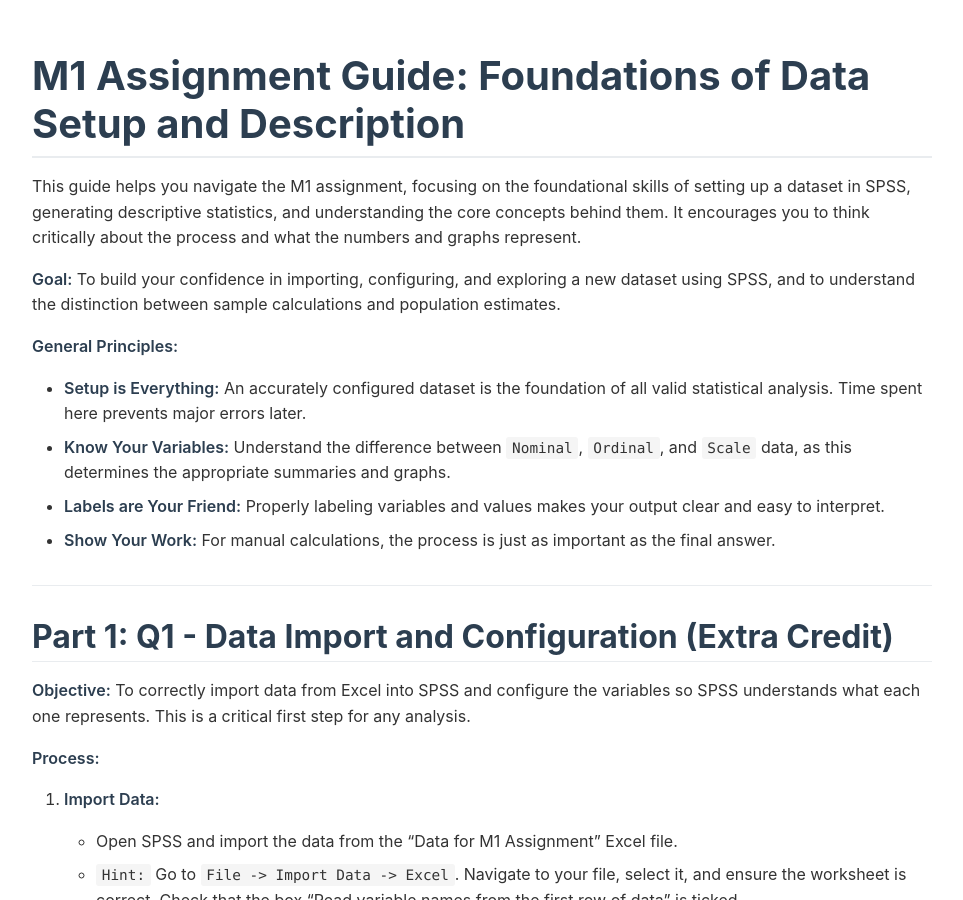
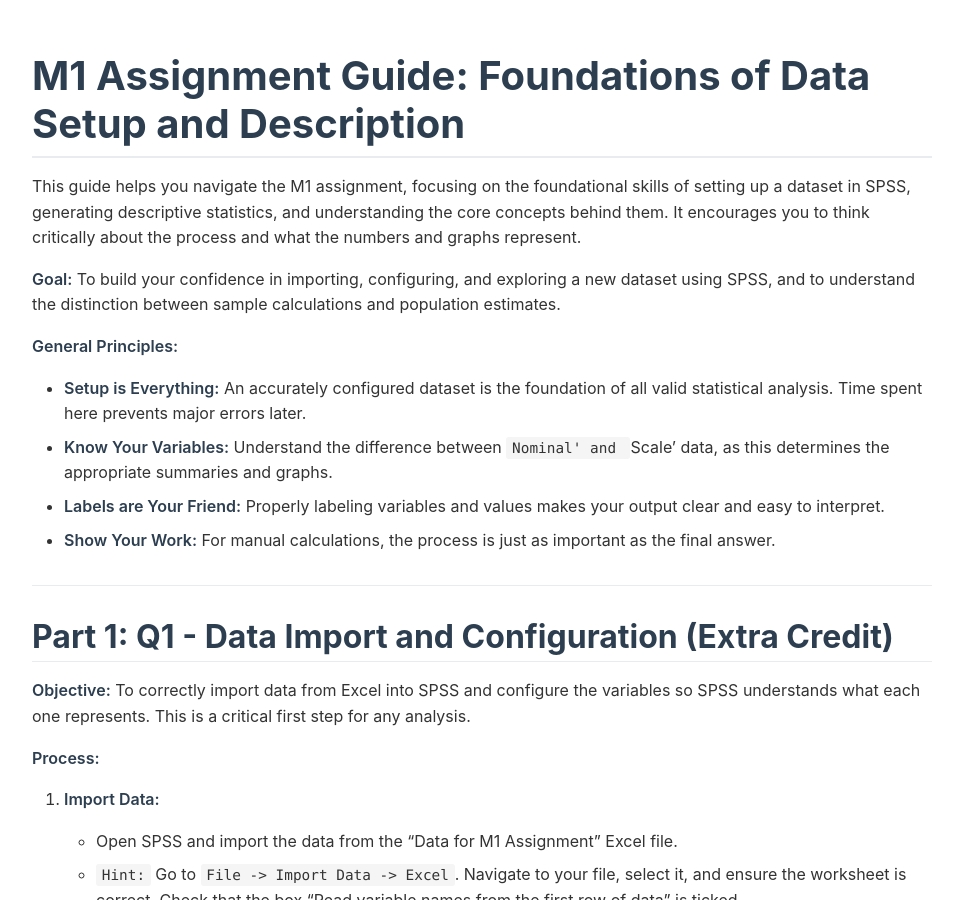
Before and after one commit to a-bonus/a-bonus.github.io, a Jekyll site: the page built from m1.md, in a window 1280 px wide and 900 px high. Shown: the whole window, without its empty margins (178-1141 px from the left). Built offline with Jekyll 4.4.1, drawn with Linux system fonts in a browser that asks for light colours.

Commit message:
Clarify variable types in M1 assignment guide by correcting the description of data categories, specifically removing 'Ordinal' from the list to enhance understanding of `Nominal` and `Scale` data.

```diff
--- a/m1.md
+++ b/m1.md
@@ -12,7 +12,7 @@ This guide helps you navigate the M1 assignment, focusing on the foundational sk
 **General Principles:**
 
 - **Setup is Everything:** An accurately configured dataset is the foundation of all valid statistical analysis. Time spent here prevents major errors later.
-- **Know Your Variables:** Understand the difference between `Nominal`, `Ordinal`, and `Scale` data, as this determines the appropriate summaries and graphs.
+- **Know Your Variables:** Understand the difference between `Nominal' and `Scale' data, as this determines the appropriate summaries and graphs.
 - **Labels are Your Friend:** Properly labeling variables and values makes your output clear and easy to interpret.
 - **Show Your Work:** For manual calculations, the process is just as important as the final answer.
 
```
Also changed, not shown: assets/m1-assets/spss-import.png (added).
